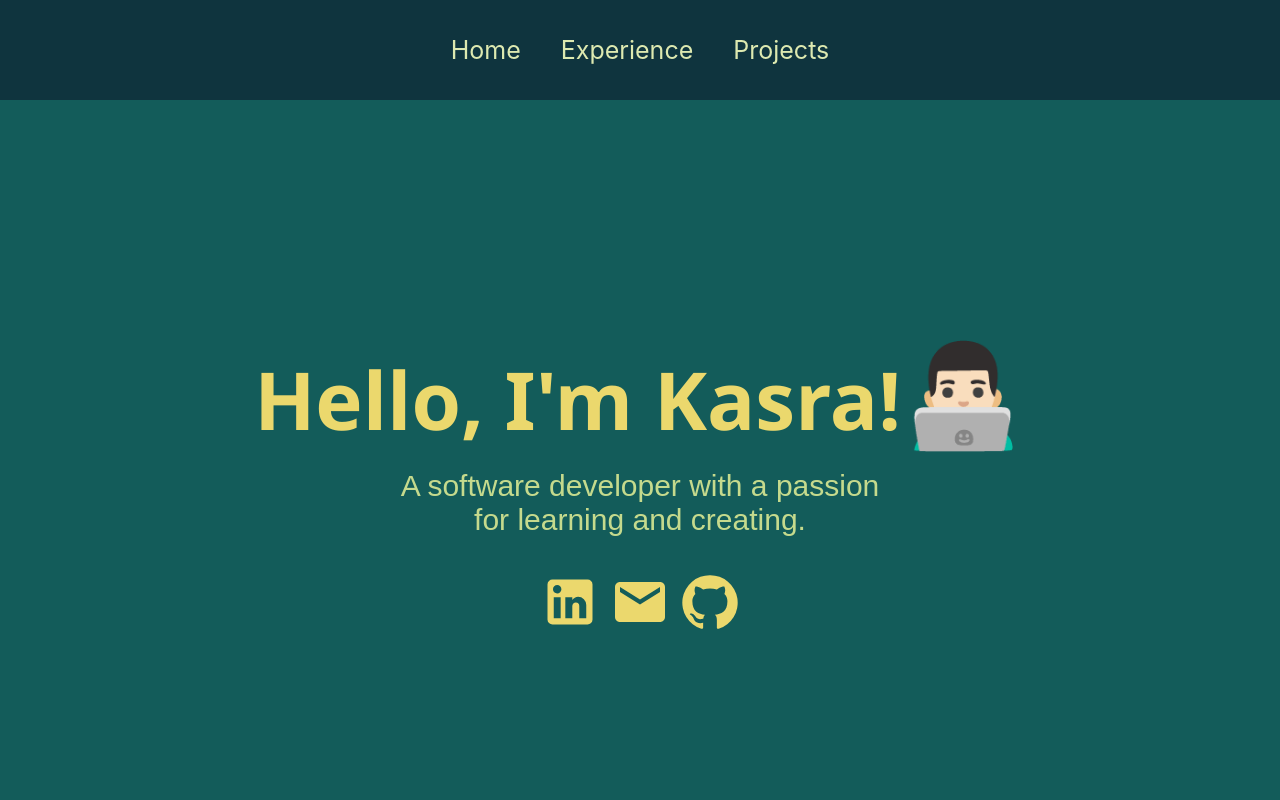
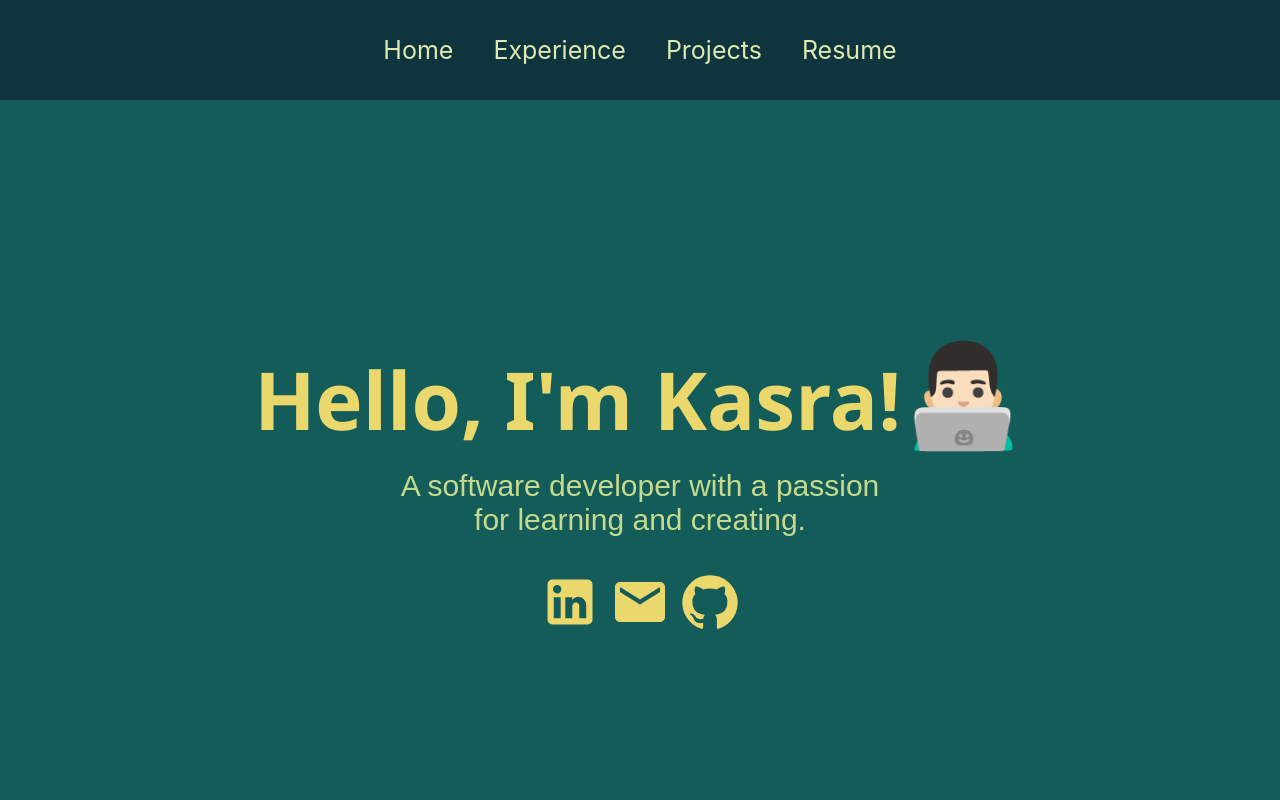
Before and after one commit to naderik/react-e-portfolio, a React (Create React App) app: page / in a window 1280 px wide. Shown: the top 800 px of the page. Built offline with nearby package versions, Linux system fonts and the light colour scheme.

Commit message:
add download resume to navbar

```diff
--- a/src/components/Navbar.js
+++ b/src/components/Navbar.js
@@ -25,6 +25,7 @@ function Navbar() {
                 <Link to='/'>Home</Link>
                 <Link to='/experience'>Experience</Link>
                 <Link to='/projects'>Projects</Link>
+                <Link to="/files/KasraNaderiResume.pdf" target="_blank" download>Resume</Link>
             </div>
         </div>
     )
```
Also changed, not shown: 1 other file (tests, documents, lock files or other folders).
